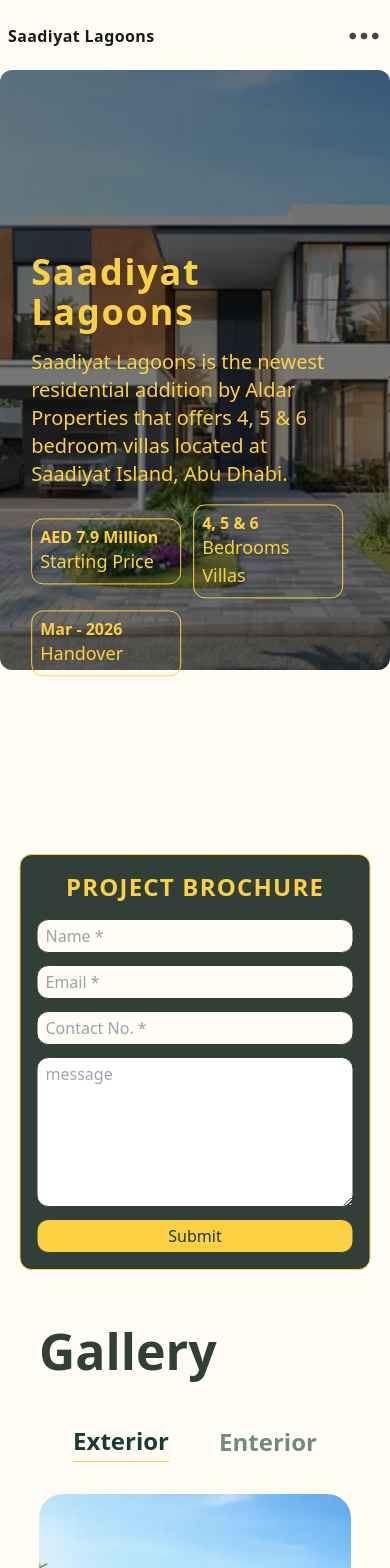
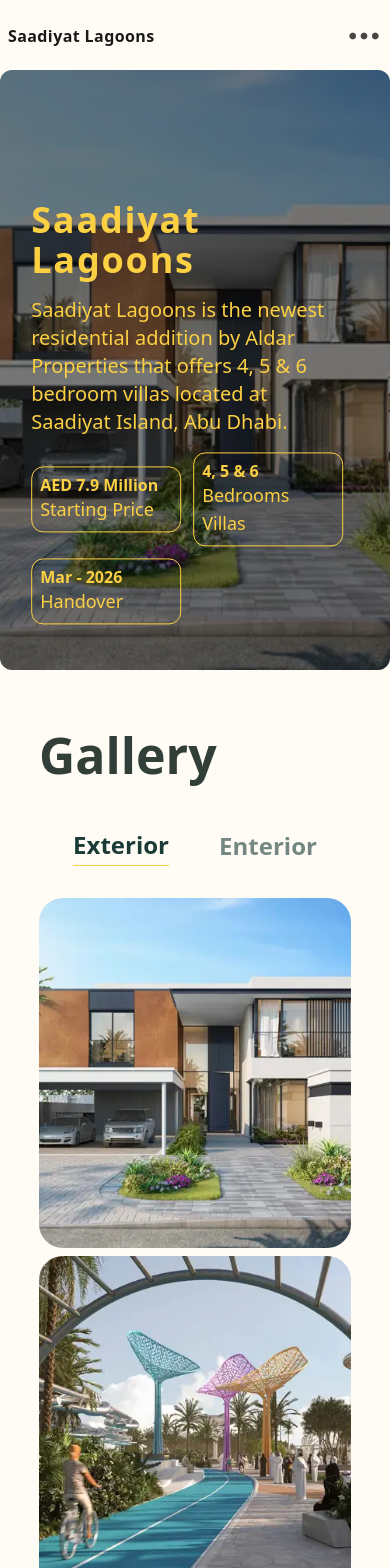
Before and after one commit to mohamed-hassaan3/oia-properties, a React (Create React App) app: page / in a window 390 px wide. Shown: the top 1568 px of the page. Built offline with nearby package versions, Linux system fonts and the light colour scheme.

Commit message:
fix form responsive

```diff
--- a/src/App.js
+++ b/src/App.js
@@ -56,7 +56,7 @@ function App() {
   return (
     <div className=" overflow-x-hidden w-full" ref={navRef}>
       <Header isScrolled={isScrolled} isOpen={isOpen} setIsOpen={setIsOpen} />
-      <div className="mb-[400px] xl:mb-0  h-screen">
+      <div className="mb-12">
         <Home home="home" />
       </div>
       <Gallery />
--- a/src/components/Home.jsx
+++ b/src/components/Home.jsx
@@ -28,7 +28,7 @@ const Home = () => {
   return (
     <section
     ref={containerRef}
-      id="home">
+      id="home" className='relative'>
       <div ref={imgRef} className=' introImg bg-no-repeat bg-center bg-cover object-cover lg:w-[80%] h-[600px] w-full m-auto mt-[70px] md:mt-[100px] brightness-50 relative rounded-xl'
         style={{ backgroundImage: `url(${Hero})` }}></div>
       <article className=' *:text-secondary'>
@@ -51,7 +51,7 @@ const Home = () => {
           </div>
         </aside>
       </article>
-      <Form className="intro -bottom-[450px] absolute right-1/2 translate-x-1/2 my-6 xl:my-0 xl:right-[12%] xl:translate-x-0 xl:bottom-0 xl:w-[25%] md:w-1/2 w-[90%]">
+      <Form className="intro absolute hidden xl:block translate-x-1/2 my-6 xl:my-0 xl:right-[12%] xl:translate-x-0 top-[15%]  xl:w-[25%] md:w-1/2 w-[90%]">
         <h1 className='text-2xl font-bold text-secondary tracking-wider mb-4'>PROJECT BROCHURE</h1>
       </Form>
     </section>
```
